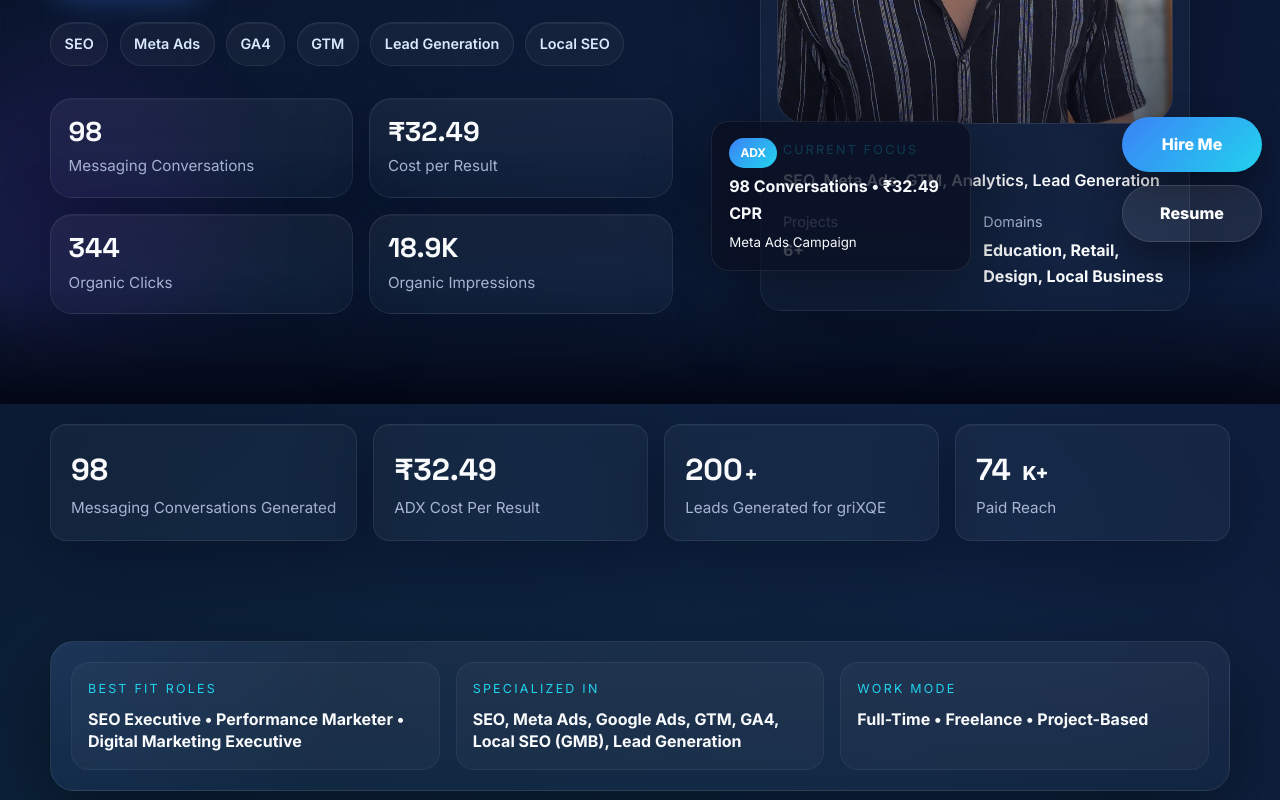
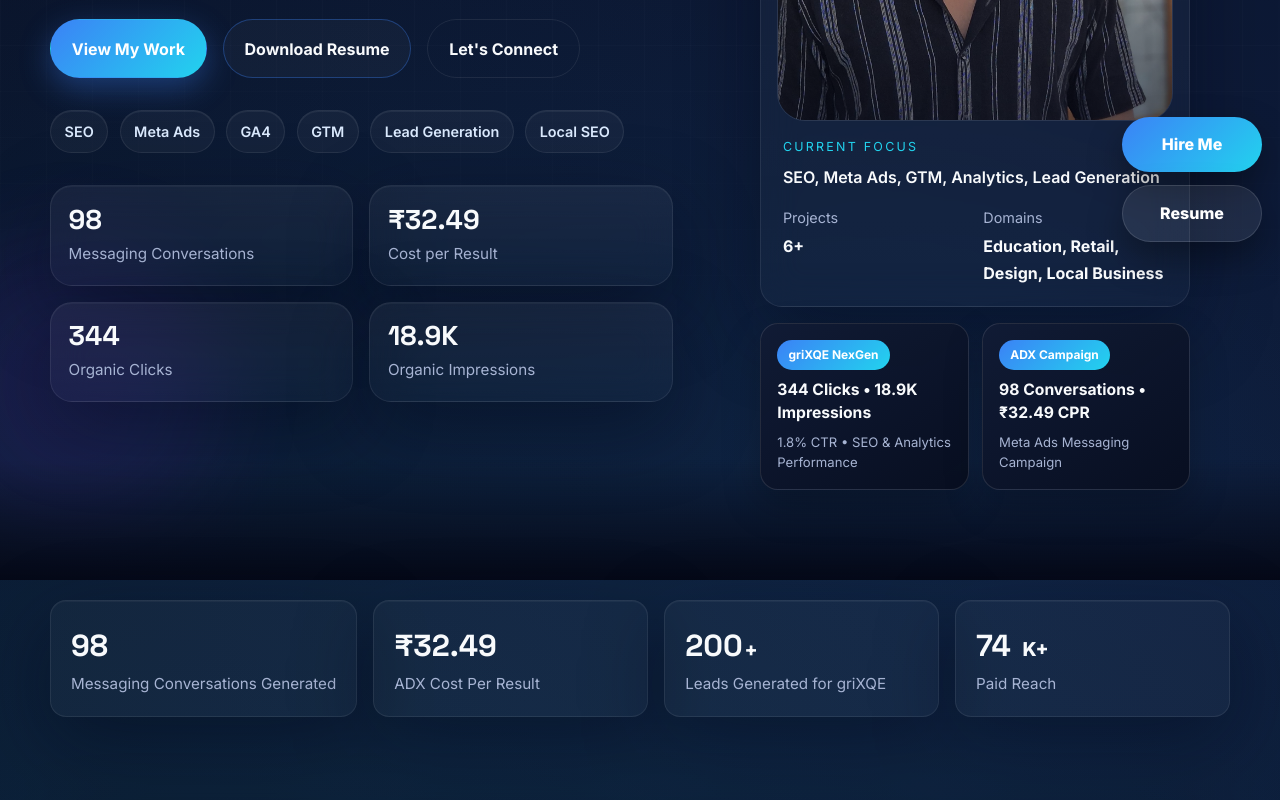
Before and after one commit to pranaysheelam7/pranay-portfolio, a plain HTML site: page index.html in a window 1280 px wide. Shown: the part 540-1340 px from the top of the page. Drawn offline with Linux system fonts and the light colour scheme.

Commit message:
Improved hero section layout

```diff
--- a/index.html
+++ b/index.html
@@ -116,16 +116,18 @@
             </div>
           </div>
 
-          <div class="floating-card floating-card-1">
-            <span class="pill">griXQE</span>
-            <strong>344 Clicks • 18.9K Impressions</strong>
-            <small>SEO + Meta Ads + Google Ads + GTM + Analytics + Local SEO</small>
-          </div>
+          <div class="hero-proof-cards" aria-label="Selected campaign performance highlights">
+            <article class="floating-card floating-card-1">
+              <span class="pill">griXQE NexGen</span>
+              <strong>344 Clicks • 18.9K Impressions</strong>
+              <small>1.8% CTR • SEO &amp; Analytics Performance</small>
+            </article>
 
-          <div class="floating-card floating-card-2">
-            <span class="pill">ADX</span>
-            <strong>98 Conversations • ₹32.49 CPR</strong>
-            <small>Meta Ads Campaign</small>
+            <article class="floating-card floating-card-2">
+              <span class="pill">ADX Campaign</span>
+              <strong>98 Conversations • ₹32.49 CPR</strong>
+              <small>Meta Ads Messaging Campaign</small>
+            </article>
           </div>
         </div>
       </div>
--- a/style.css
+++ b/style.css
@@ -540,3 +540,98 @@ button{font:inherit}
     width: auto !important;
     white-space: nowrap;
 }
+
+
+/* Hero proof cards: place campaign highlights below the portrait, never over it */
+.hero-visual {
+  min-height: 0;
+  display: flex;
+  flex-direction: column;
+  align-items: center;
+  gap: 1rem;
+}
+
+.hero-visual .profile-card {
+  width: 100%;
+  max-width: 430px;
+  margin: 0 auto;
+  z-index: 1;
+}
+
+.hero-proof-cards {
+  width: 100%;
+  max-width: 430px;
+  margin: 0 auto;
+  display: grid;
+  grid-template-columns: repeat(2, minmax(0, 1fr));
+  gap: .85rem;
+  position: relative;
+  z-index: 2;
+}
+
+.hero-proof-cards .floating-card {
+  position: relative;
+  inset: auto;
+  right: auto;
+  bottom: auto;
+  left: auto;
+  width: 100%;
+  max-width: none;
+  min-width: 0;
+  min-height: 148px;
+  padding: 1rem;
+  display: flex;
+  flex-direction: column;
+  justify-content: flex-start;
+  gap: .55rem;
+  border-radius: 18px;
+  background: linear-gradient(145deg, rgba(17, 27, 53, .96), rgba(8, 14, 31, .94));
+  border: 1px solid rgba(255,255,255,.11);
+  box-shadow: 0 16px 38px rgba(0,0,0,.24);
+  backdrop-filter: blur(16px);
+  transition: transform .3s ease, border-color .3s ease, box-shadow .3s ease;
+}
+
+.hero-proof-cards .floating-card:hover {
+  transform: translateY(-4px);
+  border-color: rgba(34,211,238,.32);
+  box-shadow: 0 20px 46px rgba(0,0,0,.32);
+}
+
+.hero-proof-cards .floating-card strong {
+  display: block;
+  font-size: .98rem;
+  line-height: 1.45;
+  overflow-wrap: anywhere;
+}
+
+.hero-proof-cards .floating-card small {
+  display: block;
+  color: var(--muted);
+  font-size: .82rem;
+  line-height: 1.5;
+}
+
+.hero-proof-cards .pill {
+  max-width: 100%;
+  white-space: normal;
+}
+
+@media (max-width: 1120px) {
+  .hero-visual {
+    min-height: 0;
+  }
+  .hero-proof-cards {
+    margin-top: .25rem;
+  }
+}
+
+@media (max-width: 560px) {
+  .hero-proof-cards {
+    grid-template-columns: 1fr;
+    max-width: 430px;
+  }
+  .hero-proof-cards .floating-card {
+    min-height: 0;
+  }
+}
```
